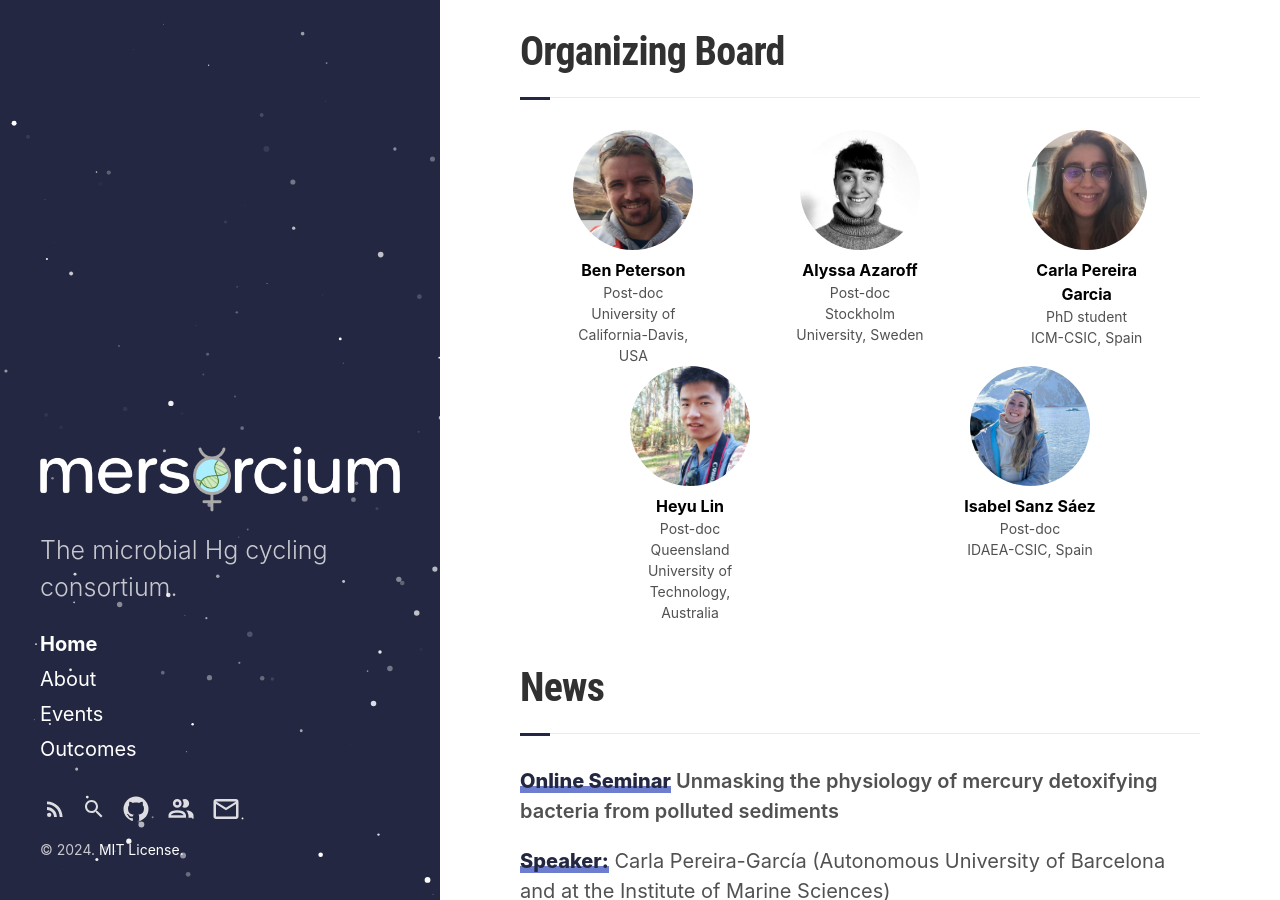
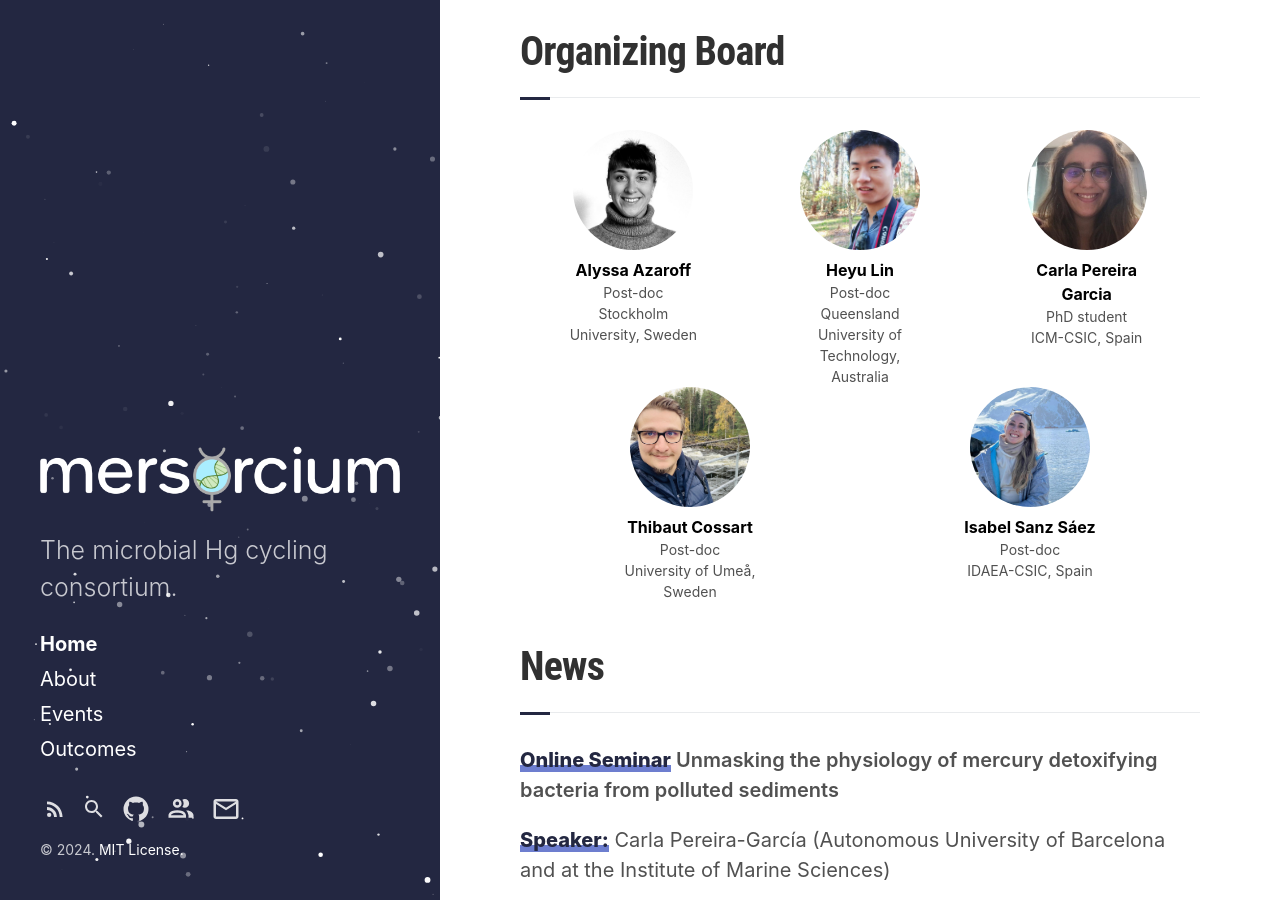
Before and after one commit to Mersorcium/mersorcium.github.io, a Jekyll site: the page built from index.html, in a window 1280 px wide and 900 px high, scrolled down 818 px. Built offline with Jekyll 4.4.1, drawn with Linux system fonts in a browser that asks for light colours; the list of posts is cut into pages by our own code.

Commit message:
add Thibaut as board member

```diff
--- a/_includes/organizing-board.html
+++ b/_includes/organizing-board.html
@@ -3,18 +3,25 @@
   <div class="avatar">
 
 <!-- First line start-->
-    <div class="member">
+    <!-- <div class="member">
       <div class="square"><img src="{{ "/assets/member-avatar/Ben.jpg" | relative_url }}" alt="Avatar" /></div>
       <p>Ben Peterson</p>
       <p>Post-doc</p>
       <p>University of California-Davis, USA</p>
-    </div>
+    </div> -->
 
     <div class="member">
       <div class="square"><img src="{{ "/assets/member-avatar/Alyssa.jpg" | relative_url }}" alt="Avatar" /></div>
       <p>Alyssa Azaroff</p>
       <p>Post-doc</p>
       <p>Stockholm University, Sweden</p>
+    </div>
+
+    <div class="member">
+      <div class="square"><a href="https://scholar.google.com/citations?user=TpV-OtkAAAAJ&hl=en"><img src="{{ "/assets/member-avatar/Heyu.jpg" | relative_url }}" alt="Avatar" /></a></div>
+      <p>Heyu Lin</p>
+      <p>Post-doc</p>
+      <p>Queensland University of Technology, Australia</p>
     </div>
 
     <div class="member">
@@ -33,14 +40,14 @@
 
   <!-- Second line Start -->
   <div class="avatar">
+    <div class="member">
+      <div class="square"><a href="https://www.researchgate.net/profile/Thibaut-Cossart-2"><img src="{{ "/assets/member-avatar/Thibaut.jpg" | relative_url }}" alt="Avatar" /></a></div>
+      <p>Thibaut Cossart</p>
+      <p>Post-doc</p>
+      <p>University of Umeå, Sweden</p>
+    </div>
 
 
-    <div class="member">
-      <div class="square"><a href="https://scholar.google.com/citations?user=TpV-OtkAAAAJ&hl=en"><img src="{{ "/assets/member-avatar/Heyu.jpg" | relative_url }}" alt="Avatar" /></a></div>
-      <p>Heyu Lin</p>
-      <p>Post-doc</p>
-      <p>Queensland University of Technology, Australia</p>
-    </div>
 
     <div class="member">
       <div class="square"><a href="https://www.researchgate.net/profile/Isabel-Sanz-Saez"><img src="{{ "/assets/member-avatar/Isa.jpg" | relative_url }}" alt="Avatar" /></a></div>
```
Also changed, not shown: assets/member-avatar/Thibaut.jpg (added).
